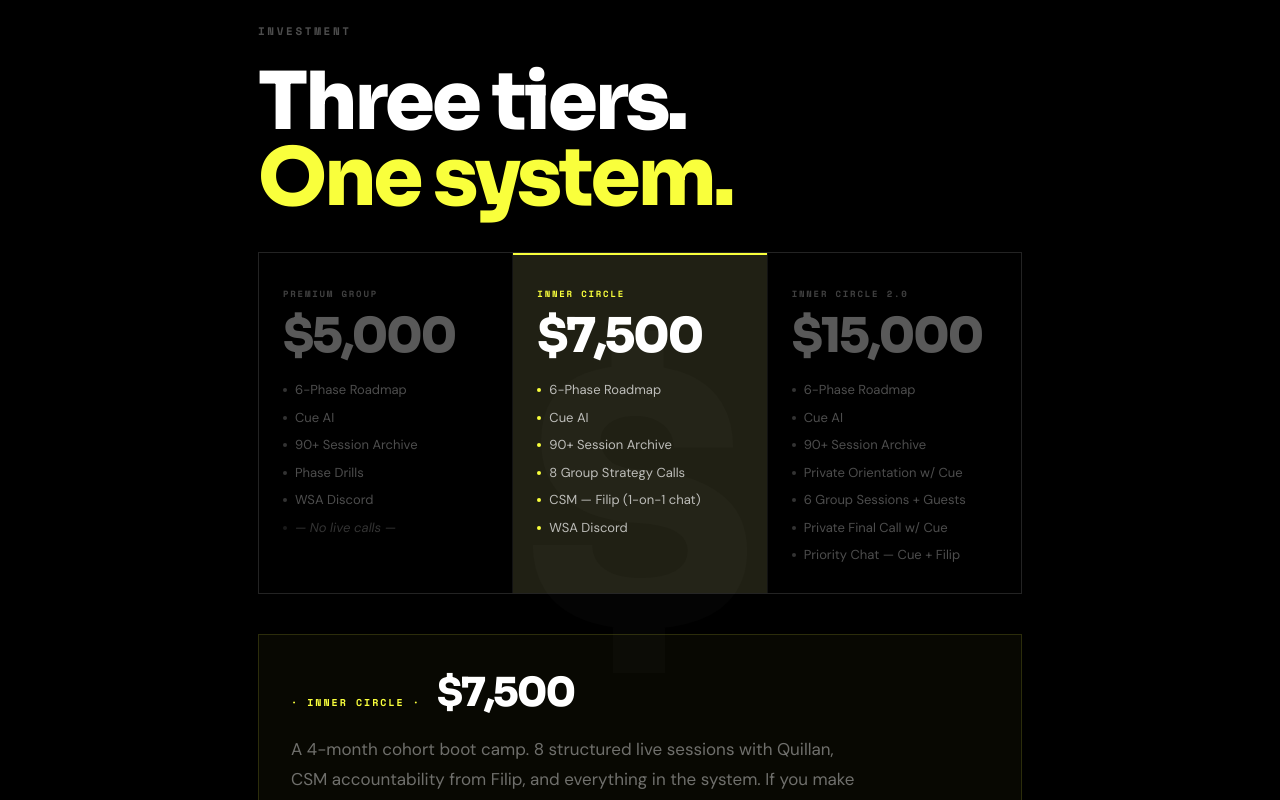
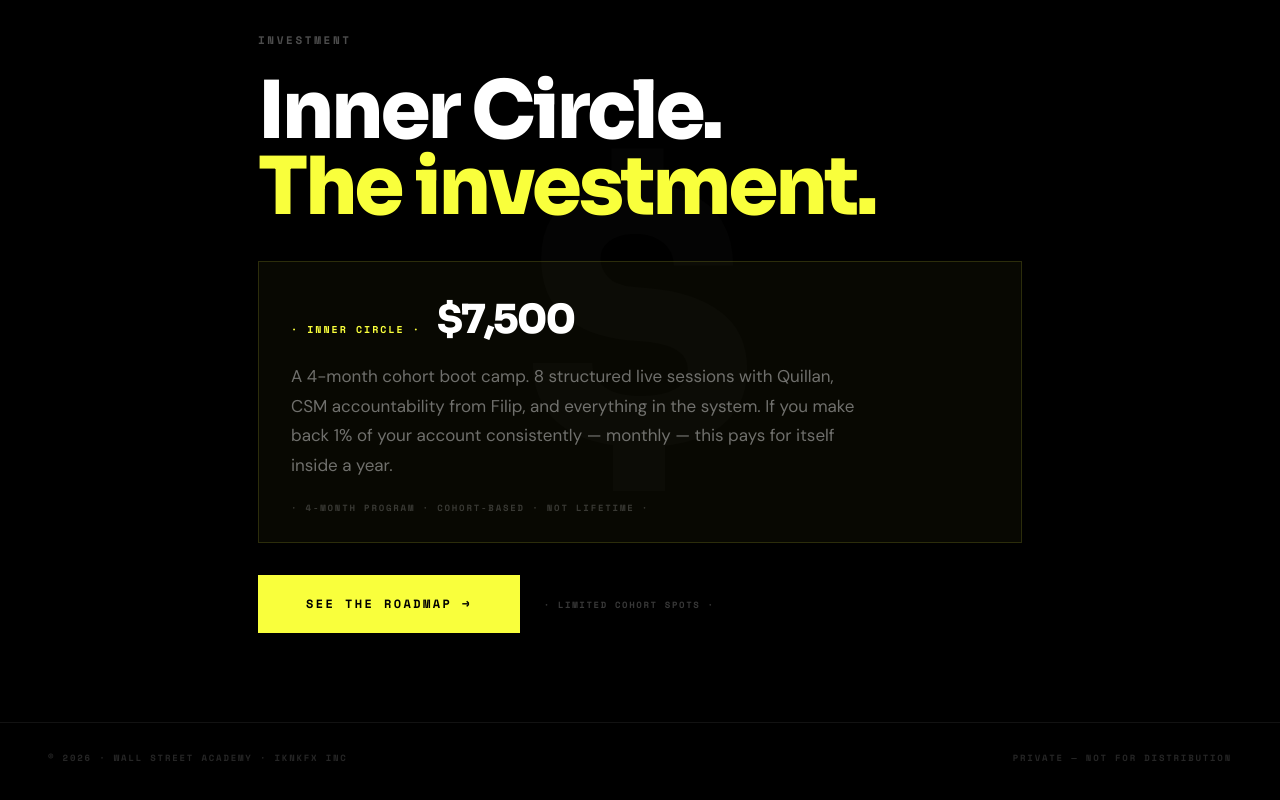
Before and after one commit to kmchiii69-afk/cuebanks, a Next.js app: page /innercircle in a window 1280 px wide. Shown: the part 9780-10580 px from the top of the page. Built offline with nearby package versions, Linux system fonts and the light colour scheme; no server answers.

Commit message:
Remove 3-tier comparison table from investment section

```diff
--- a/app/innercircle/page.tsx
+++ b/app/innercircle/page.tsx
@@ -659,48 +659,10 @@ export default function InnerCirclePage() {
         <div aria-hidden style={{ position: "absolute", top: "50%", left: "50%", transform: "translate(-50%,-50%)", fontFamily: display, fontSize: "28vw", fontWeight: 800, color: "rgba(255,255,255,0.015)", lineHeight: 1, pointerEvents: "none" }}>$</div>
         <div style={{ ...wrap }}>
           <Eyebrow label="Investment" />
-          <Heading>Three tiers.<br /><em style={{ color: acid, fontStyle: "normal" }}>One system.</em></Heading>
-
-          {/* 3-tier comparison */}
-          <div className="ic-reveal" style={{ display: "grid", gridTemplateColumns: "1fr 1fr 1fr", gap: 1, background: "rgba(255,255,255,0.07)", border: "1px solid rgba(255,255,255,0.07)", marginTop: 36 }}>
-            {(["basic", "standard", "premium"] as Tier[]).map((t) => {
-              const isActive = tier === t;
-              return (
-                <div
-                  key={t}
-                  onClick={() => setTier(t)}
-                  style={{
-                    background: isActive ? (t === "basic" ? "rgba(255,255,255,0.03)" : "rgba(249,255,60,0.06)") : "#000",
-                    borderTop: isActive ? `2px solid ${acid}` : "2px solid transparent",
-                    padding: "32px 24px 28px",
-                    cursor: "pointer",
-                    transition: "all 0.2s",
-                  }}
-                >
-                  <div style={{ fontFamily: mono, fontSize: 9, fontWeight: 700, letterSpacing: "0.2em", textTransform: "uppercase", color: isActive ? acid : "rgba(255,255,255,0.25)", marginBottom: 12 }}>{TIER_LABELS[t]}</div>
-                  <div style={{ fontFamily: display, fontSize: "clamp(32px,4vw,48px)", fontWeight: 800, letterSpacing: "-0.05em", color: isActive ? bone : "rgba(255,255,255,0.35)", lineHeight: 1, marginBottom: 20 }}>
-                    {TIER_PRICES[t]}
-                  </div>
-                  <div style={{ display: "flex", flexDirection: "column", gap: 8 }}>
-                    {(t === "basic"
-                      ? ["6-Phase Roadmap", "Cue AI", "90+ Session Archive", "Phase Drills", "WSA Discord", "— No live calls —"]
-                      : t === "standard"
-                      ? ["6-Phase Roadmap", "Cue AI", "90+ Session Archive", "8 Group Strategy Calls", "CSM — Filip (1-on-1 chat)", "WSA Discord"]
-                      : ["6-Phase Roadmap", "Cue AI", "90+ Session Archive", "Private Orientation w/ Cue", "6 Group Sessions + Guests", "Private Final Call w/ Cue", "Priority Chat — Cue + Filip"]
-                    ).map((item) => (
-                      <div key={item} style={{ display: "flex", alignItems: "center", gap: 8 }}>
-                        <div style={{ width: 4, height: 4, borderRadius: "50%", background: item.startsWith("—") ? "rgba(255,255,255,0.1)" : (isActive ? acid : "rgba(255,255,255,0.2)"), flexShrink: 0 }} />
-                        <span style={{ fontFamily: body, fontSize: 13, lineHeight: 1.5, color: item.startsWith("—") ? "rgba(255,255,255,0.2)" : (isActive ? "rgba(255,255,255,0.7)" : "rgba(255,255,255,0.3)"), fontStyle: item.startsWith("—") ? "italic" : "normal" }}>{item}</span>
-                      </div>
-                    ))}
-                  </div>
-                </div>
-              );
-            })}
-          </div>
+          <Heading>{isPremium ? "Inner Circle 2.0." : isBasic ? "Premium Group." : "Inner Circle."}<br /><em style={{ color: acid, fontStyle: "normal" }}>The investment.</em></Heading>
 
           {/* Selected tier detail */}
-          <div className="ic-reveal" style={{ marginTop: 40, padding: "28px 32px", border: "1px solid rgba(249,255,60,0.15)", background: "rgba(249,255,60,0.03)" }}>
+          <div className="ic-reveal" style={{ marginTop: 36, padding: "28px 32px", border: "1px solid rgba(249,255,60,0.15)", background: "rgba(249,255,60,0.03)" }}>
             <div style={{ display: "flex", alignItems: "baseline", gap: 16, marginBottom: 12, flexWrap: "wrap" }}>
               <span style={{ fontFamily: mono, fontSize: 10, fontWeight: 700, letterSpacing: "0.2em", textTransform: "uppercase", color: acid }}>· {TIER_LABELS[tier]} ·</span>
               <span style={{ fontFamily: display, fontSize: 40, fontWeight: 800, letterSpacing: "-0.05em", color: bone }}>{price}</span>
```
